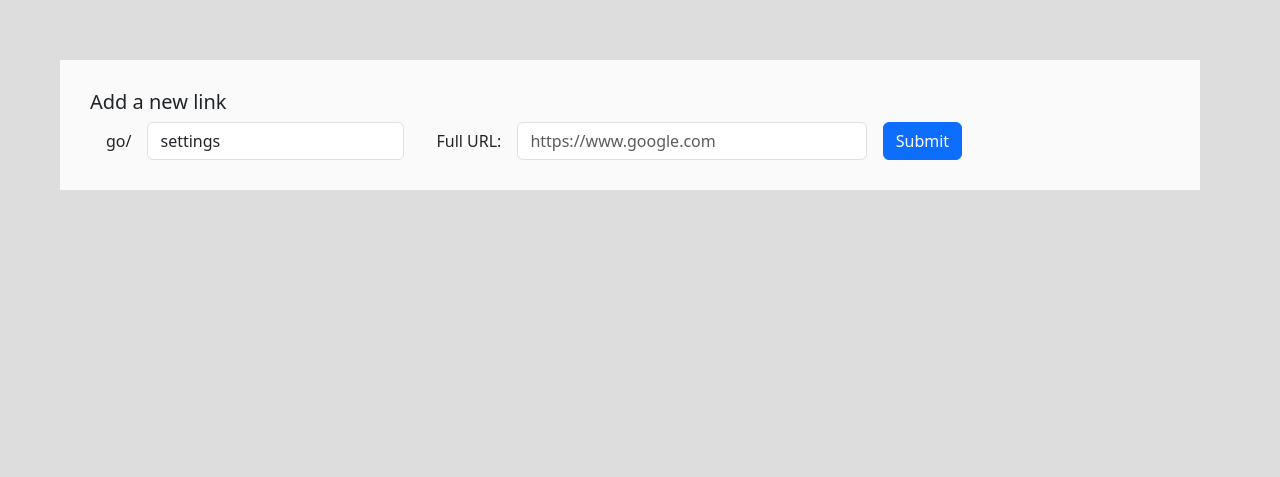
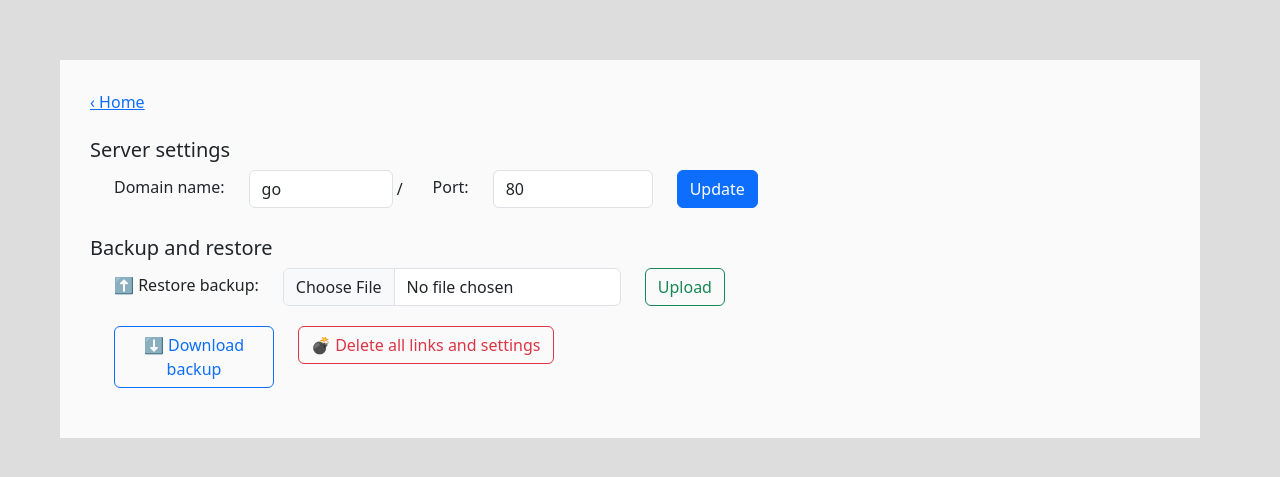
Before and after one commit to theak/go, a Flask app: page /settings in a window 1280 px wide. Shown: the top 477 px of the page. Run offline with Flask 3, Linux system fonts and the light colour scheme; data that the repository does not hold is empty.

Commit message:
settings

```diff
--- a/app.py
+++ b/app.py
@@ -1,4 +1,4 @@
-from flask import Flask, g, render_template, request, redirect
+from flask import Flask, g, render_template, request, redirect, send_file
 import db
 from urllib.parse import urlparse
 
@@ -19,6 +19,19 @@ def catch_all(path):
       return render_template("submitlink.html", name=path, domain=DOMAIN)
     else:
       return redirect(url)
+
+@app.route('/settings', methods=['GET'])
+def settings():
+  return render_template("settings.html")
+
+@app.route('/backup', methods=['GET'])
+def backup():
+  return send_file(db.get_db_path(), as_attachment=True, download_name='sqlite.db')
+
+@app.route('/reset', methods=['POST'])
+def reset():
+  db.reset_db(app)
+  return redirect('/')
 
 @app.route('/submit_link', methods=['POST'])
 def submit_link():
--- a/db.py
+++ b/db.py
@@ -1,5 +1,5 @@
+import os
 import sqlite3
-import requests
 from flask import g
 
 DB = 'sqlite.db'
@@ -61,6 +61,22 @@ def modify_db(query, args=()):
     cur.execute(query, args)
     db.commit()
 
+def get_db_path():
+    return os.path.join(os.getcwd(), DB)
+
+def is_sqlite_db(db_file):
+    try:
+        conn = sqlite3.connect(db_file)
+        conn.close()
+        return True
+    except sqlite3.Error:
+        return False
+
+def reset_db(app):
+  os.remove(DB)
+  name_value_cache = {}
+  init_db(app)
+
 def _get_db():
     db = getattr(g, '_database', None)
     if db is None:
--- /dev/null
+++ b/templates/settings.html
@@ -0,0 +1,67 @@
+<!doctype html>
+<html lang="en">
+  <head>
+    <meta charset="utf-8">
+    <meta name="viewport" content="width=device-width, initial-scale=1">
+    <title>Settings</title>
+    <link href="https://cdn.jsdelivr.net/npm/bootstrap@5.3.2/dist/css/bootstrap.min.css" rel="stylesheet" integrity="sha384-T3c6CoIi6uLrA9TneNEoa7RxnatzjcDSCmG1MXxSR1GAsXEV/Dwwykc2MPK8M2HN" crossorigin="anonymous">
+    <style>
+      .container {padding: 30px; margin: 60px; background-color: #FAFAFA;}
+      .domain {display: inline; width: 90%;}
+      .row {line-height: 2.2; margin-bottom: 20px}
+    </style>
+  </head>
+  <body style="background-color: #ddd;">
+    <div class="container">
+      <div><a href="/">‹ Home</a></div><br/>
+      <h5>Server settings</h5>
+        <form class="form-inline">
+          <div class="row">
+            <div class="col-auto"></div>
+            <div class="col-auto">Domain name:</div>
+            <div class="col-md-2">
+              <input type="text" class="form-control domain" value="go" placeholder="go"><span> / </span>
+            </div>
+            <div class="col-auto">Port:</div>
+            <div class="col-md-2">
+              <input type="number" class="form-control" placeholder="80" value="80">
+            </div>
+            <div class="col-auto">
+              <button type="submit" class="btn btn-primary mb-2">Update</button>
+            </div>
+          </div>
+        </form>
+
+        <h5>Backup and restore</h5>
+        <form method="post" action="/backup">
+          <div class="row">
+
+            <div class="col-auto"></div>
+            <div class="col-auto">⬆️ Restore backup:</div>
+            <div class="col-auto">
+                <input class="form-control" type="file" name="file">
+            </div>
+            <div class="col-md-2">
+              <buttom type="submit" class="btn btn-outline-success">Upload</buttom>
+            </div>
+          </div>
+        </form>
+
+        <div class="row">
+          <div class="col-auto"></div>
+          <div class="col-md-2">
+            <a href="/backup">
+              <button type="button" class="btn btn-outline-primary">⬇️ Download backup</button>
+            </a>
+          </div>
+          <div class="col-auto">
+            <form method="post" action="/reset" onsubmit="return confirm('Do you really want to delete everything? This action cannot be undone!');">
+              <button type="submit" class="btn btn-outline-danger">💣 Delete all links and settings</button>
+            </form>
+          </div>
+        </div>
+
+
+    </div>
+  </body>
+</html>
--- a/templates/submitlink.html
+++ b/templates/submitlink.html
@@ -6,8 +6,9 @@
     <title>{{domain}}/ links</title>
     <link href="https://cdn.jsdelivr.net/npm/bootstrap@5.3.2/dist/css/bootstrap.min.css" rel="stylesheet" integrity="sha384-T3c6CoIi6uLrA9TneNEoa7RxnatzjcDSCmG1MXxSR1GAsXEV/Dwwykc2MPK8M2HN" crossorigin="anonymous">
     <style>
-      .container {padding: 30px; margin: 60px; background-color: #FAFAFA;}
+      .container {padding: 30px; margin: 60px; background-color: #FAFAFA; border-radius: 5px}
       .nopad {padding: 0px}
+      .text-sm {font-size: 12px}
     </style>
   </head>
   <body style="background-color: #ddd;">
@@ -77,6 +78,9 @@
         </table>
       </div>
     {% endif %}
+    <div class="text-muted text-center text-sm">
+      <a class="link-secondary link-offset-2" href="/settings">settings</a>
+    </div>
   <script>
     function rename(link_id, link_name) {
       const newName =  prompt("Name for " + link_name);
```
